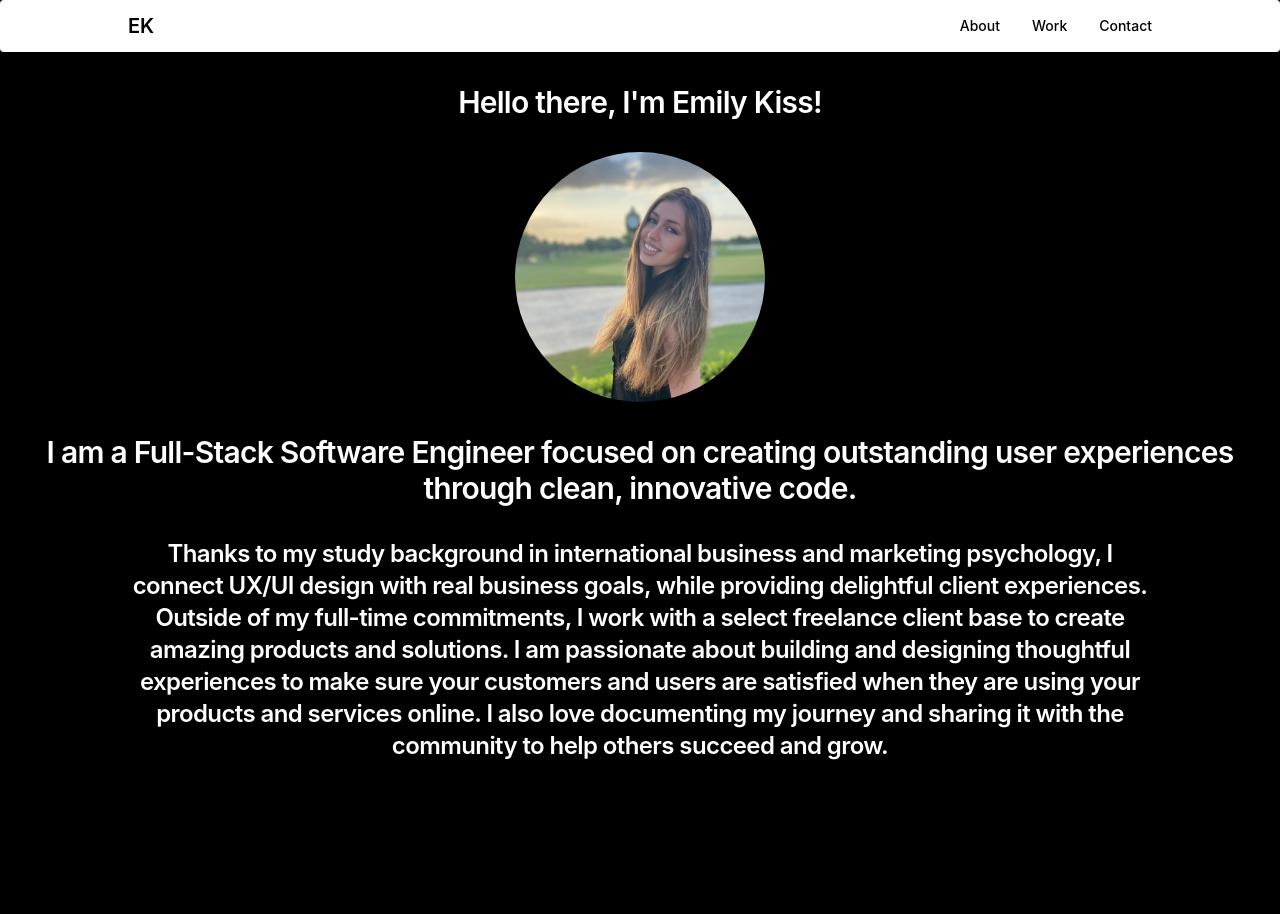
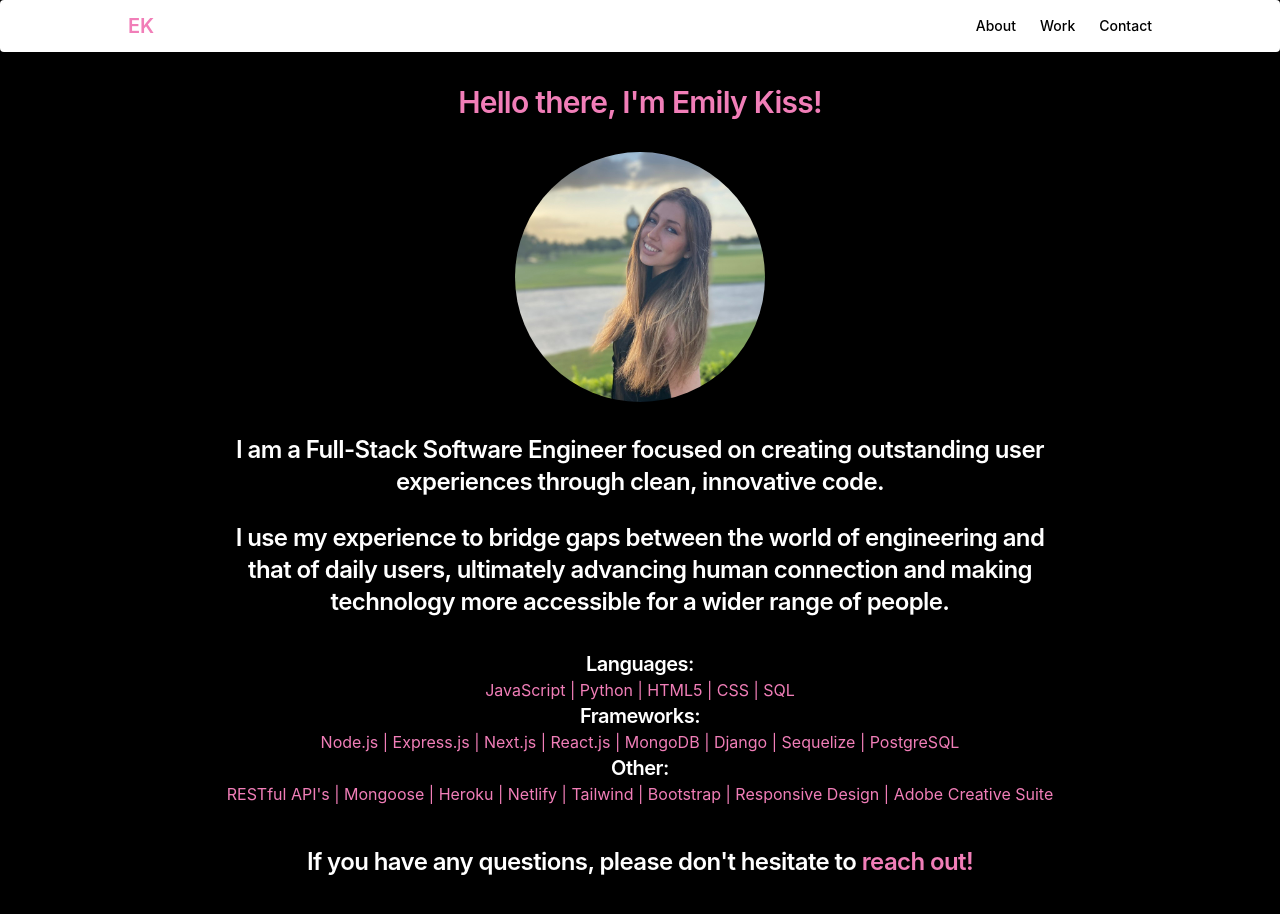
Before and after one commit to emilykiss/Emily-Kiss-Portfolio, a Next.js app: page / in a window 1280 px wide. Shown: the top 914 px of the page. Before the commit the page ends 800 px from the top, so only its background shows below. Built offline with nearby package versions, Linux system fonts and the light colour scheme.

Commit message:
about page

```diff
--- a/components/navbar.jsx
+++ b/components/navbar.jsx
@@ -2,10 +2,10 @@
 export default function Navbar() {
 
   return (
-    <nav class="bg-white border-gray-200 sm:px-4 py-3 rounded">
+    <nav class="bg-white border-gray-200 py-3 rounded">
       <div class="container flex flex-wrap justify-between items-center mx-auto">
         <a href="/contact" class="flex items-center">
-          <span class="self-start text-black hover:text-pink-400 text-xl font-semibold whitespace-nowrap">
+          <span class="self-start text-pink-400 font-semibold hover:text-black text-xl whitespace-nowrap">
             EK
           </span>
         </a>
@@ -31,7 +31,7 @@ export default function Navbar() {
           </svg>
         </button>
         <div class="hidden w-full md:block md:w-auto" id="navbar-default">
-          <ul class="flex flex-col mt-4 md:flex-row md:space-x-8 md:mt-0 md:text-sm md:font-medium">
+          <ul class="flex flex-col mt-4 md:flex-row md:space-x-6 md:mt-0 md:text-sm md:font-medium">
             <li>
               <a
                 href="/"
--- a/pages/contact.jsx
+++ b/pages/contact.jsx
@@ -1,19 +1,19 @@
 export default function Contact() {
     return (
       <div>
-        <h1 className="mt-8 text-center text-3xl font-semibold text-white">
+        <h1 className="mt-8 text-center text-3xl font-semibold text-pink-400">
           Interested in learning more about me?
         </h1>
         <div className="flex flex-row justify-around m-10">
           <p className="flex justify-center text-xl font-semibold text-white">
             <a
-              href="https://www.instagram.com/emilylanekiss/"
+              href="mailto:emilylanekiss@gmail.com? subject= subject text"
               target="_blank"
               rel="noopener noreferrer"
             >
               <img
                 src="/ma.jpg"
-                className="w-[90px] h-[70px] rounded-lg"
+                className="w-[90px] h-[70px] rounded-lg hover:contrast-50"
                 alt="mail"
               />
             </a>
@@ -27,7 +27,7 @@ export default function Contact() {
             >
               <img
                 src="/white.png"
-                className="w-[100px] h-[70px] rounded-lg"
+                className="w-[100px] h-[70px] rounded-full hover:contrast-50"
                 alt="github"
               />
             </a>
@@ -41,7 +41,7 @@ export default function Contact() {
             >
               <img
                 src="/lw.png"
-                className="w-[70px] h-[70px] rounded-lg"
+                className="w-[70px] h-[70px] rounded-lg hover:contrast-50"
                 alt="linkdin"
               />
             </a>
@@ -55,12 +55,15 @@ export default function Contact() {
             >
               <img
                 src="/ig.png"
-                className="w-[70px] h-[70px] rounded-lg"
+                className="w-[70px] h-[70px] rounded-lg hover:contrast-50"
                 alt="instagram"
               />
             </a>
           </p>
         </div>
+        <h1 className="mt-8 text-center text-3xl font-semibold text-pink-400">
+          Don't hesitate to reach out!
+        </h1>
       </div>
     )
 }
--- a/pages/index.js
+++ b/pages/index.js
@@ -11,7 +11,7 @@ export default function Home() {
         <link rel="icon" href="/e.png" />
       </Head>
       <main>
-        <h1 className="mt-8 text-center font-semibold tracking-tight text-white text-3xl">
+        <h1 className="mt-8 text-center font-semibold tracking-tight text-pink-400 text-3xl">
           Hello there, I'm Emily Kiss!
         </h1>
         <span className="flex justify-center my-8">
@@ -23,21 +23,46 @@ export default function Home() {
             className="rounded-full"
           />
         </span>
-        <h2 className="text-center font-semibold tracking-tight text-white text-3xl mb-8">
+        <h2 className="text-center font-semibold tracking-tight text-white text-2xl sm:mx-24 md:mx-48">
           I am a Full-Stack Software Engineer focused on creating outstanding
           user experiences through clean, innovative code.
         </h2>
-        <h3 className="text-center font-semibold tracking-tight text-white text-2xl mx-24">
-          Thanks to my study background in international business and marketing
-          psychology, I connect UX/UI design with real business goals, while
-          providing delightful client experiences. Outside of my full-time
-          commitments, I work with a select freelance client base to create
-          amazing products and solutions. I am passionate about building and
-          designing thoughtful experiences to make sure your customers and users
-          are satisfied when they are using your products and services online. I
-          also love documenting my journey and sharing it with the community to
-          help others succeed and grow.
-        </h3>
+        <br></br>
+        <h4 className="text-center font-semibold tracking-tight text-white text-2xl mb-8 sm:mx-24 md:mx-48">
+          I use my experience to bridge gaps between the world of engineering
+          and that of daily users, ultimately advancing human connection and
+          making technology more accessible for a wider range of people.
+        </h4>
+        <div className=''>
+        <h5 className="text-center font-semibold tracking-tight text-white text-xl sm:mx-24 md:mx-48">
+          Languages:{" "}
+        </h5>
+          <h5 className="text-pink-400 text-center">
+            JavaScript | Python | HTML5 | CSS | SQL
+          </h5>
+        <h5 className="text-center font-semibold tracking-tight text-white text-xl sm:mx-24 md:mx-48">
+          Frameworks:{" "}
+        </h5>
+          <h5 className="text-pink-400 text-center">
+            Node.js | Express.js | Next.js | React.js | MongoDB | Django |
+            Sequelize | PostgreSQL
+          </h5>
+        <h5 className="text-center font-semibold tracking-tight text-white text-xl sm:mx-24 md:mx-48">
+          Other:{" "}
+        </h5>
+          <h5 className="text-pink-400 text-center">
+            RESTful API's | Mongoose | Heroku | Netlify | Tailwind | Bootstrap | Responsive Design | Adobe Creative Suite
+          </h5>
+          </div>
+        <h5 className="text-center font-semibold tracking-tight text-white text-2xl my-10 sm:mx-24 md:mx-48">
+          If you have any questions, please don't hesitate to{" "}
+          <a
+            href="mailto:emilylanekiss@gmail.com? subject= subject text"
+            className="text-pink-400 hover:text-white"
+          >
+            reach out!
+          </a>
+        </h5>
       </main>
     </div>
   )
```
